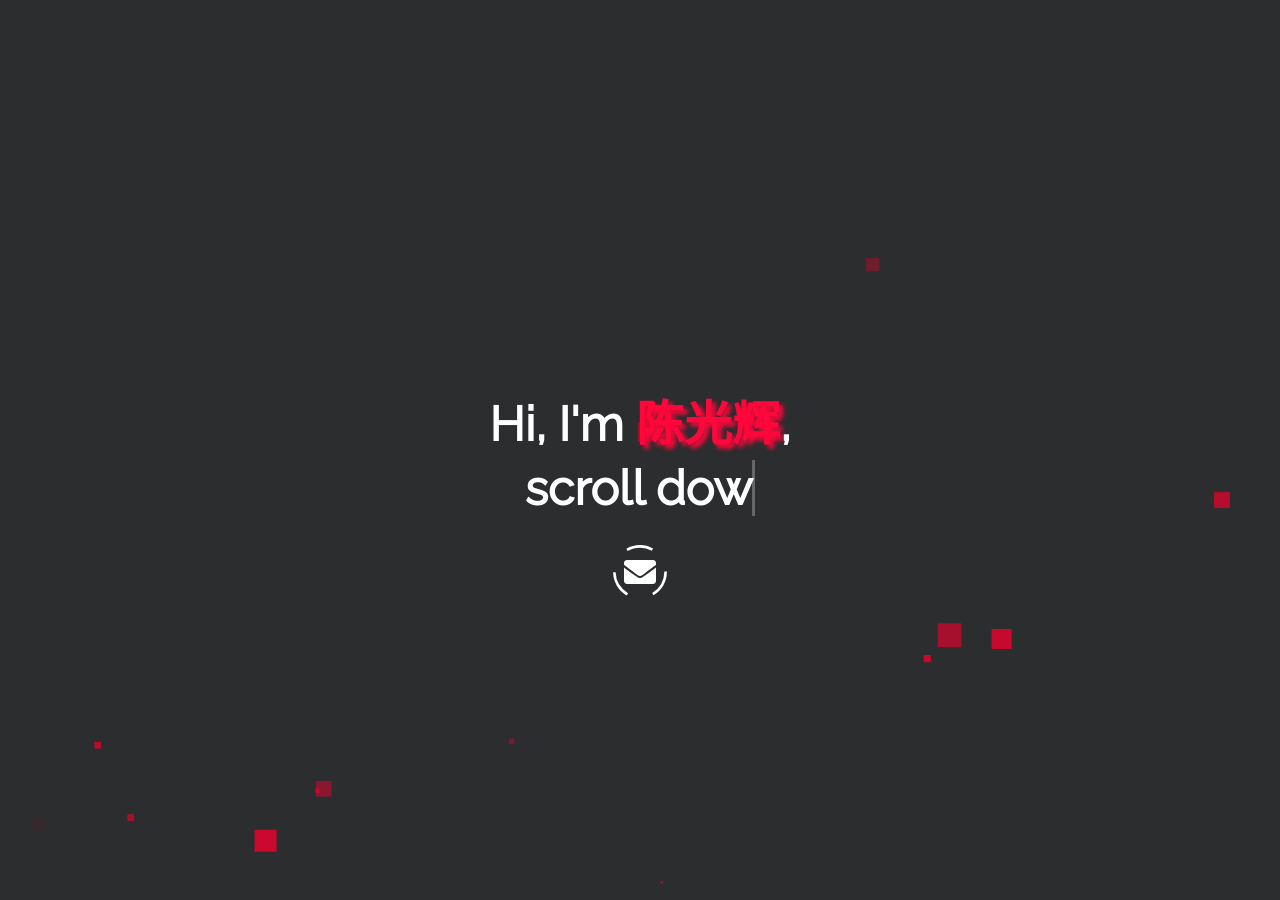
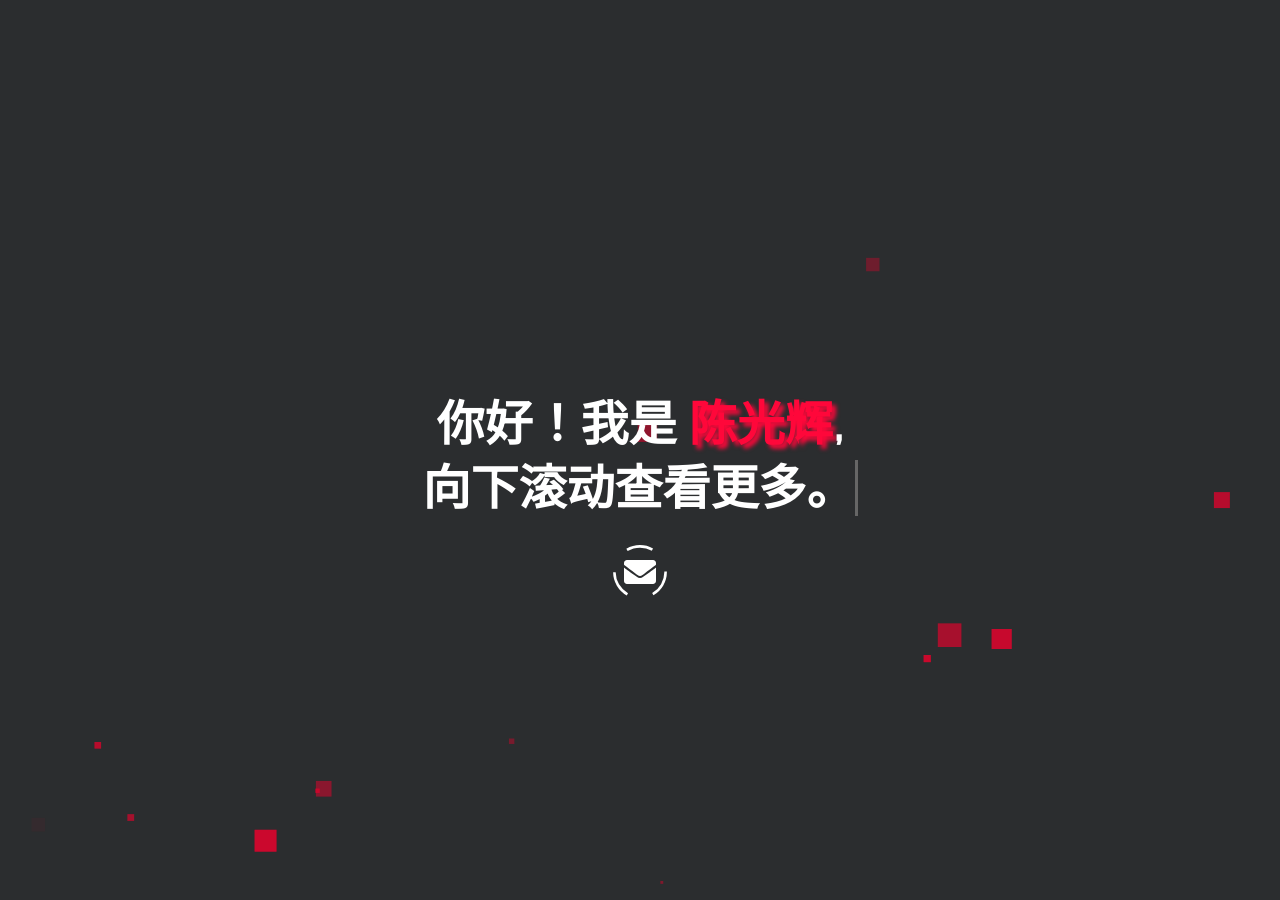
Before and after one commit to xiaribaikai/chen, a Jekyll site: the page built from index.html, in a window 1280 px wide and 900 px high. Built offline with Jekyll 4.4.1, drawn with Linux system fonts in a browser that asks for light colours.

Commit message:
Update landing-page.html

```diff
--- a/_includes/landing-page.html
+++ b/_includes/landing-page.html
@@ -1,11 +1,11 @@
 <div id="landing">
   <div class="landing-title">
-    <h1>Hi, I&#39;m
+    <h1>你好！我是
       <span class="highlight-title">{{site.username}}</span>,
     </h1>
     <h1>
       <span id="txt-rotate" data-period="2000"
-        data-rotate='["{{site.typing_text}}", "scroll down for more."]'
+        data-rotate='["{{site.typing_text}}", "向下滚动查看更多。"]'
       >
       </span>
     </h1>
```
